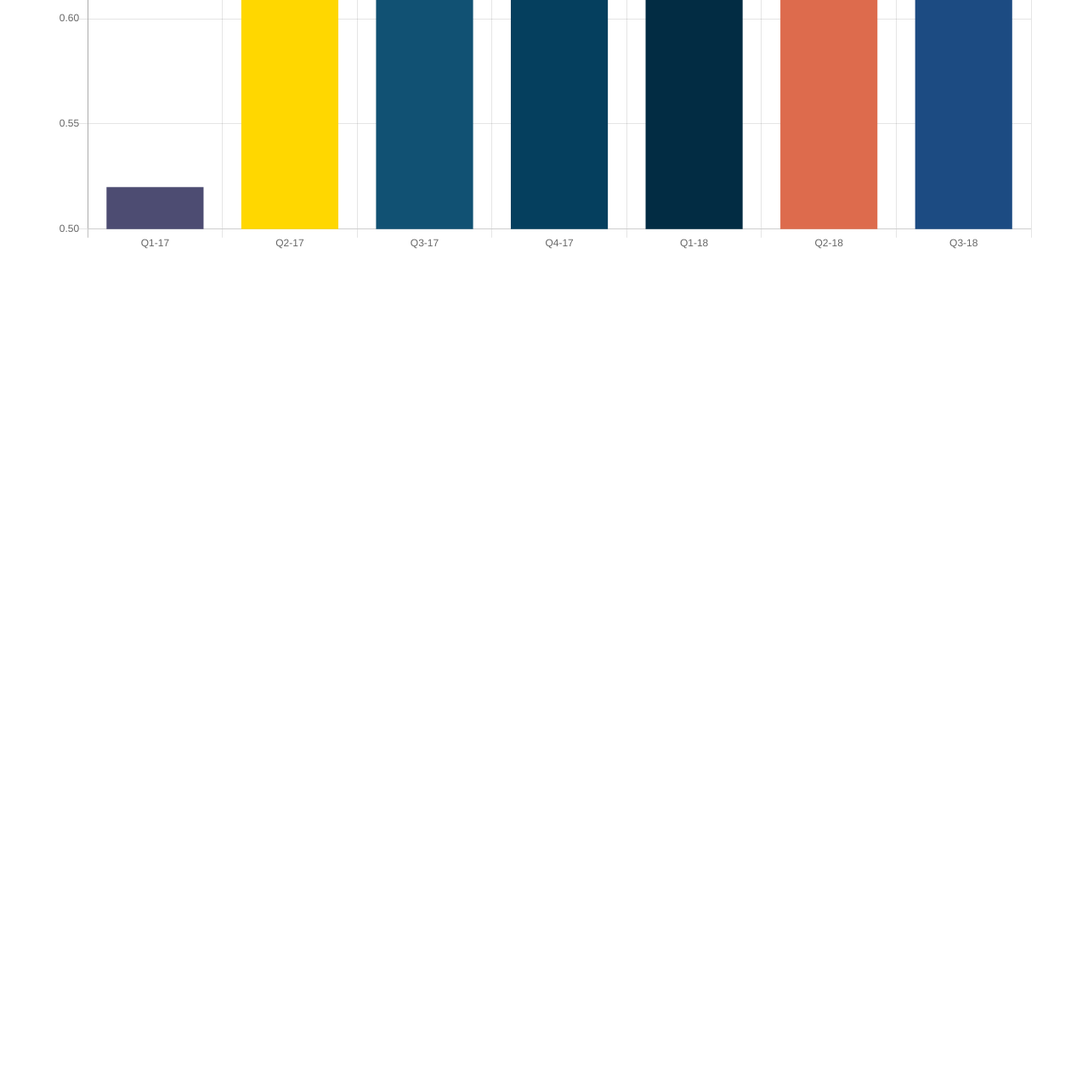
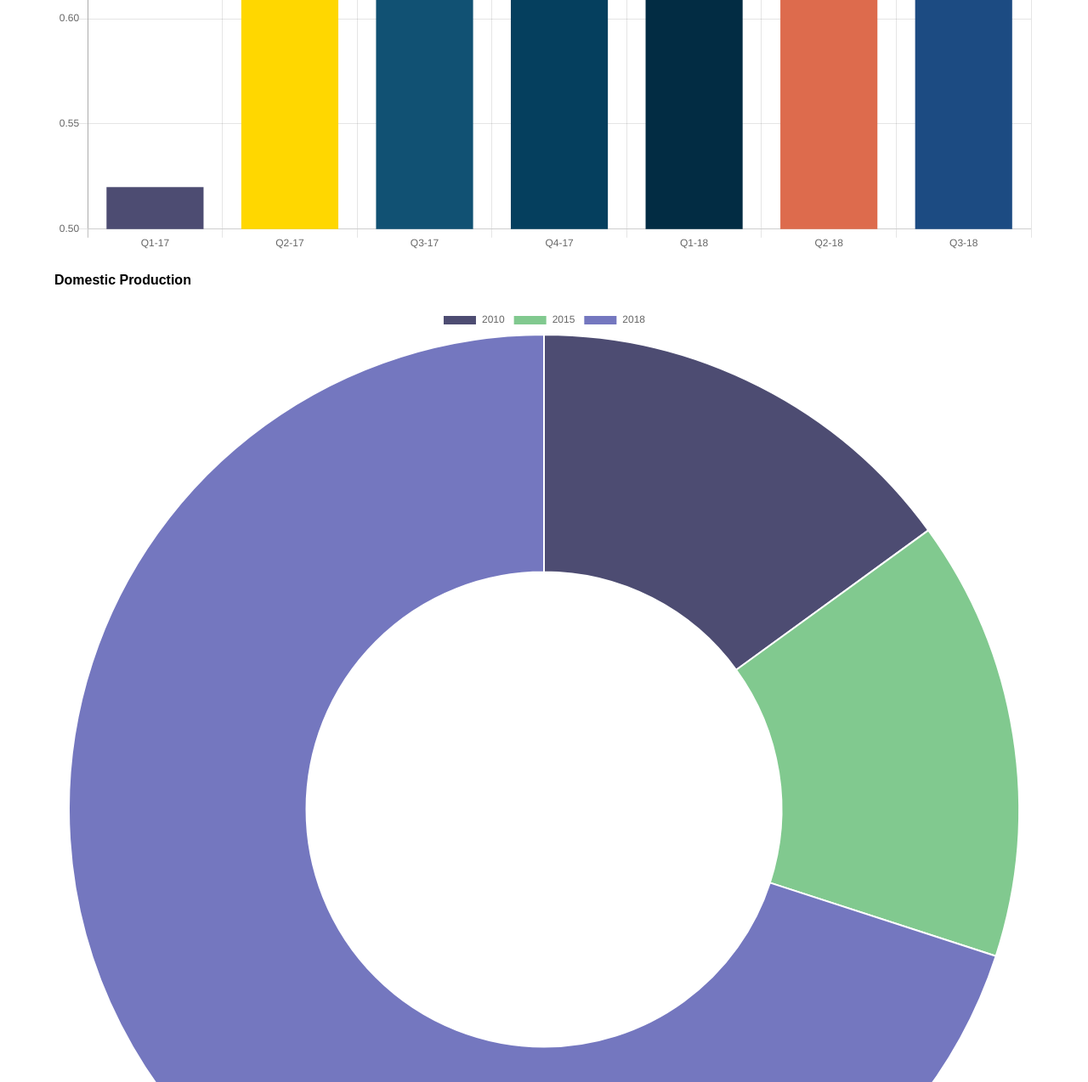
Before and after one commit to noaholatoye/Project-9, a website: page index.html in a window 1280 px wide. Shown: the part 2296-3570 px from the top of the page at 85% size. Before the commit the page ends 2596 px from the top, so only its background shows below. Drawn offline with nearby package versions, Linux system fonts and the light colour scheme.

Commit message:
add doughnut chart

```diff
--- a/index.html
+++ b/index.html
@@ -81,8 +81,14 @@
 			</section><!-- section-2 -->
 
 			<section class="section-3"><!-- section-3 -->
-				<h4 class="revenue">Retained Revenue</h4>
-				<canvas id="retained-revenue" width="400" height="400"></canvas>
+				<div class="bar-chart">
+					<h4 class="revenue">Retained Revenue</h4>
+					<canvas id="retained-revenue" width="400" height="400"></canvas>
+				</div>
+				<div class="doughnut-chart">
+					<h4 class="revenue">Domestic Production</h4>
+					<canvas id="domestic-production" width="400" height="400"></canvas>
+				</div>
 
 			</section><!-- section-3 -->
 
--- a/js/chart.js
+++ b/js/chart.js
@@ -4,6 +4,9 @@ const capitalInfo = document
 	.getElementById("capital-information")
 	.getContext("2d");
 const revenue = document.getElementById("retained-revenue").getContext("2d");
+const domesticPro = document
+	.getElementById("domestic-production")
+	.getContext("2d");
 const btnFdi = document.getElementById("btn-fdi");
 const btnPortfolio = document.getElementById("btn-portfolio");
 const btnOther = document.getElementById("btn-other");
@@ -190,7 +193,7 @@ clickToggle(btnOther);
 clickToggle(btnCapital);
 clickToggle(btnPortfolio);
 
-// Declare Line Chart
+// Declare BarChart
 
 let myBarChart = new Chart(revenue, {
 	responsive: true,
@@ -211,8 +214,15 @@ let myBarChart = new Chart(revenue, {
 				],
 				pointBackgroundColor: "#fff",
 				pointBorderColor: "#4d4b71",
-				hoverBackgroundColor: "#7477BF",
-				BorderRadius: 10
+				hoverBackgroundColor: [
+					"#403e7e",
+					"#dbba00",
+					"#166792",
+					"#075783",
+					"#033b59",
+					"#d95d3a",
+					"#2b75ca"
+				]
 			}
 		]
 	},
@@ -223,4 +233,21 @@ let myBarChart = new Chart(revenue, {
 	}
 });
 
-console.log(myBarChart.data.datasets);
+// Declare Doughnut Chart
+
+let myDoughnutChart = new Chart(domesticPro, {
+	responsive: true,
+	type: "doughnut",
+	data: {
+		labels: ["2010", "2015", "2018"],
+		datasets: [
+			{
+				data: [15, 15, 70],
+				backgroundColor: ["#4D4C72", "#81C98F", "#7477BF"],
+				pointBackgroundColor: "#fff",
+				pointBorderColor: "#4d4b71",
+				hoverBackgroundColor: ["#44427b", "#61d177", "#5d61d5"]
+			}
+		]
+	}
+});
```
